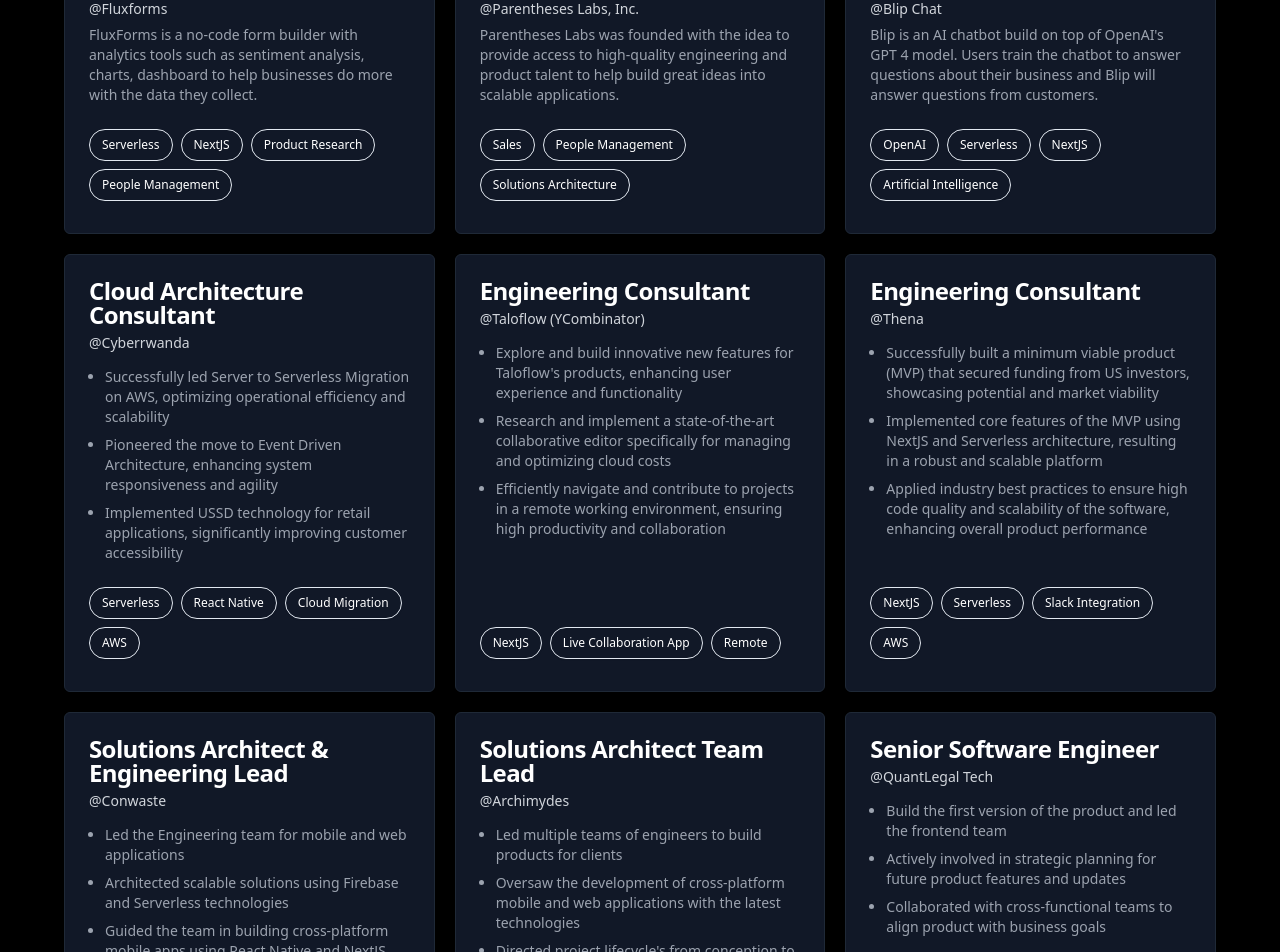
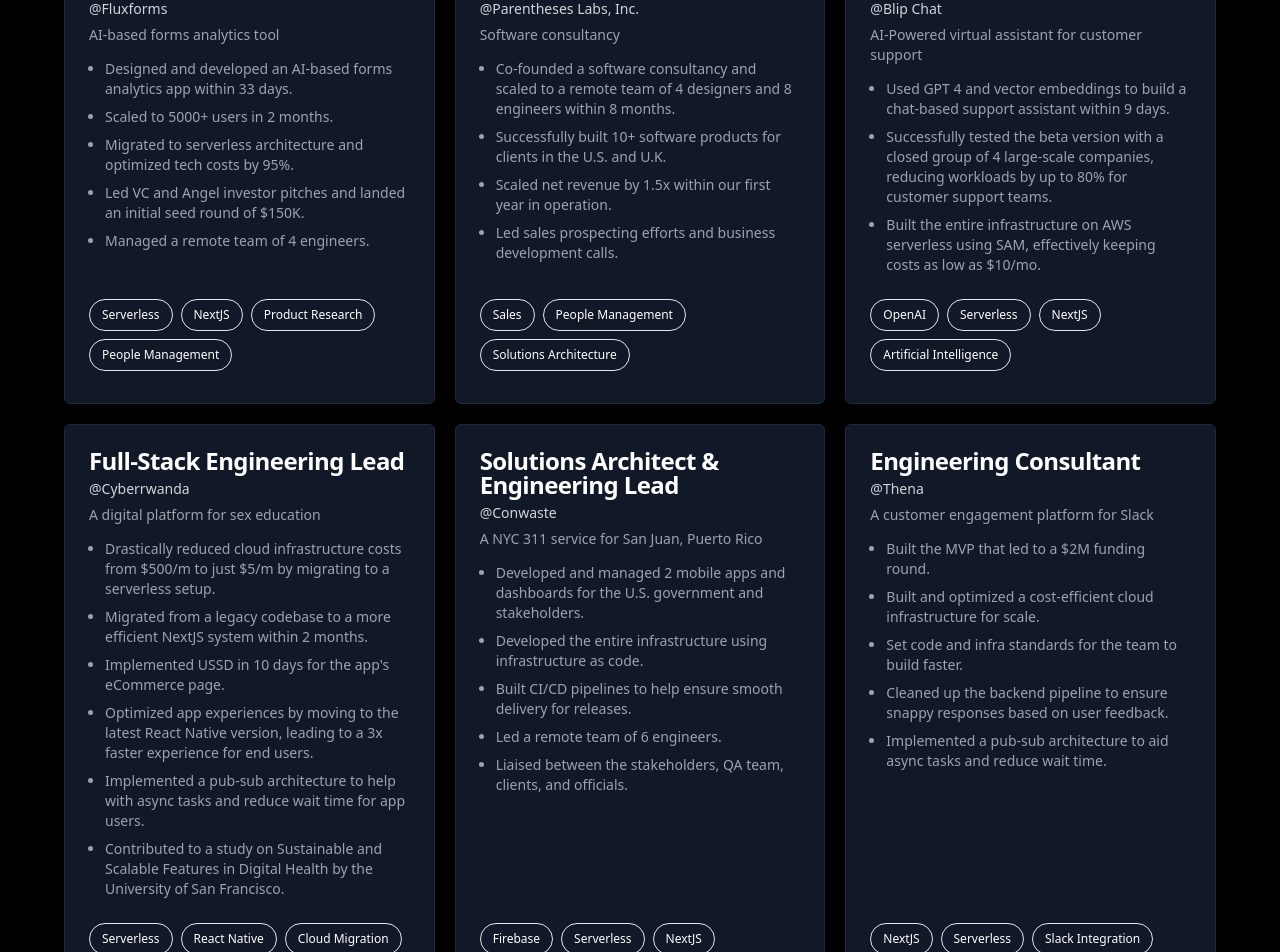
Before and after one commit to russdias/russdias, a Next.js app: page / in a window 1280 px wide. Shown: the part 720-1672 px from the top of the page. Built offline with nearby package versions, Linux system fonts and the light colour scheme.

Commit message:
Update package.json and Intro content.tsx
Signed-off-by: Russell Dias <russell.dias98@gmail.com>

```diff
--- a/src/modules/Experience/content.tsx
+++ b/src/modules/Experience/content.tsx
@@ -4,78 +4,105 @@
     {
       role: 'Head of Product, Co-Founder',
       company: 'Fluxforms',
-      description:
-        'FluxForms is a no-code form builder with analytics tools such as sentiment analysis, charts, dashboard to help businesses do more with the data they collect.',
+      description: 'AI-based forms analytics tool',
+      points: [
+        'Designed and developed an AI-based forms analytics app within 33 days.',
+        'Scaled to 5000+ users in 2 months.',
+        'Migrated to serverless architecture and optimized tech costs by 95%.',
+        'Led VC and Angel investor pitches and landed an initial seed round of $150K.',
+        'Managed a remote team of 4 engineers.',
+      ],
       skills: ['Serverless', 'NextJS', 'Product Research', 'People Management'],
       linkTo: 'https://fluxforms.xyz',
     },
     {
       role: 'Head of Engineering, Co-Founder',
       company: 'Parentheses Labs, Inc.',
-      description:
-        'Parentheses Labs was founded with the idea to provide access to high-quality engineering and product talent to help build great ideas into scalable applications.',
+      description: 'Software consultancy',
+      points: [
+        'Co-founded a software consultancy and scaled to a remote team of 4 designers and 8 engineers within 8 months.',
+        'Successfully built 10+ software products for clients in the U.S. and U.K.',
+        'Scaled net revenue by 1.5x within our first year in operation.',
+        'Led sales prospecting efforts and business development calls.',
+      ],
       skills: ['Sales', 'People Management', 'Solutions Architecture'],
       linkTo: 'https://www.linkedin.com/company/parentheses-labs',
     },
     {
       role: 'Head of Engineering, Co-Founder',
       company: 'Blip Chat',
-      description:
-        "Blip is an AI chatbot build on top of OpenAI's GPT 4 model. Users train the chatbot to answer questions about their business and Blip will answer questions from customers.",
+      description: 'AI-Powered virtual assistant for customer support',
+      points: [
+        'Used GPT 4 and vector embeddings to build a chat-based support assistant within 9 days.',
+        'Successfully tested the beta version with a closed group of 4 large-scale companies, reducing workloads by up to 80% for customer support teams.',
+        'Built the entire infrastructure on AWS serverless using SAM, effectively keeping costs as low as $10/mo.',
+      ],
       skills: ['OpenAI', 'Serverless', 'NextJS', 'Artificial Intelligence'],
       linkTo: 'https://www.linkedin.com/company/parentheses-labs',
     },
     {
-      role: 'Cloud Architecture Consultant',
+      role: 'Full-Stack Engineering Lead',
       company: 'Cyberrwanda',
+      description: 'A digital platform for sex education',
       points: [
-        'Successfully led Server to Serverless Migration on AWS, optimizing operational efficiency and scalability',
-        'Pioneered the move to Event Driven Architecture, enhancing system responsiveness and agility',
-        'Implemented USSD technology for retail applications, significantly improving customer accessibility',
+        'Drastically reduced cloud infrastructure costs from $500/m to just $5/m by migrating to a serverless setup.',
+        'Migrated from a legacy codebase to a more efficient NextJS system within 2 months.',
+        "Implemented USSD in 10 days for the app's eCommerce page.",
+        'Optimized app experiences by moving to the latest React Native version, leading to a 3x faster experience for end users.',
+        'Implemented a pub-sub architecture to help with async tasks and reduce wait time for app users.',
+        'Contributed to a study on Sustainable and Scalable Features in Digital Health by the University of San Francisco.',
       ],
       skills: ['Serverless', 'React Native', 'Cloud Migration', 'AWS'],
       linkTo: 'https://www.cyberrwanda.org',
     },
     {
+      role: 'Solutions Architect & Engineering Lead',
+      company: 'Conwaste',
+      description: 'A NYC 311 service for San Juan, Puerto Rico',
+      points: [
+        'Developed and managed 2 mobile apps and dashboards for the U.S. government and stakeholders.',
+        'Developed the entire infrastructure using infrastructure as code.',
+        'Built CI/CD pipelines to help ensure smooth delivery for releases.',
+        'Led a remote team of 6 engineers.',
+        'Liaised between the stakeholders, QA team, clients, and officials.',
+      ],
+      skills: ['Firebase', 'Serverless', 'NextJS', 'React Native'],
+      linkTo: 'https://www.conwastepr.com/en',
+    },
+    {
+      role: 'Engineering Consultant',
+      company: 'Thena',
+      description: 'A customer engagement platform for Slack',
+      points: [
+        'Built the MVP that led to a $2M funding round.',
+        'Built and optimized a cost-efficient cloud infrastructure for scale.',
+        'Set code and infra standards for the team to build faster.',
+        'Cleaned up the backend pipeline to ensure snappy responses based on user feedback.',
+        'Implemented a pub-sub architecture to aid async tasks and reduce wait time.',
+      ],
+      skills: ['NextJS', 'Serverless', 'Slack Integration', 'AWS'],
+      linkTo: 'https://www.thena.ai',
+    },
+    {
       role: 'Engineering Consultant',
       company: 'Taloflow (YCombinator)',
+      description: 'Cloud vendor evaluation tool',
       points: [
-        "Explore and build innovative new features for Taloflow's products, enhancing user experience and functionality",
-        'Research and implement a state-of-the-art collaborative editor specifically for managing and optimizing cloud costs',
-        'Efficiently navigate and contribute to projects in a remote working environment, ensuring high productivity and collaboration',
+        'Built a collaborative notion like editor for cloud cost estimations using NextJS and Slate.',
+        'Through research and feedback, optimized the interface leading to a 2x increase in editor performance.',
+        'Managed a team of 3 engineers remotely.',
       ],
       skills: ['NextJS', 'Live Collaboration App', 'Remote'],
       linkTo: 'https://www.taloflow.ai',
     },
     {
-      role: 'Engineering Consultant',
-      company: 'Thena',
-      points: [
-        'Successfully built a minimum viable product (MVP) that secured funding from US investors, showcasing potential and market viability',
-        'Implemented core features of the MVP using NextJS and Serverless architecture, resulting in a robust and scalable platform',
-        'Applied industry best practices to ensure high code quality and scalability of the software, enhancing overall product performance',
-      ],
-      skills: ['NextJS', 'Serverless', 'Slack Integration', 'AWS'],
-      linkTo: 'https://www.thena.ai',
-    },
-    {
-      role: 'Solutions Architect & Engineering Lead',
-      company: 'Conwaste',
-      points: [
-        'Led the Engineering team for mobile and web applications',
-        'Architected scalable solutions using Firebase and Serverless technologies',
-        'Guided the team in building cross-platform mobile apps using React Native and NextJS',
-      ],
-      skills: ['Firebase', 'Serverless', 'NextJS', 'React Native'],
-      linkTo: 'https://www.conwastepr.com/en',
-    },
-    {
       role: 'Solutions Architect Team Lead',
       company: 'Archimydes',
+      description: 'SF-based software consultancy',
       points: [
-        'Led multiple teams of engineers to build products for clients',
-        'Oversaw the development of cross-platform mobile and web applications with the latest technologies',
-        "Directed project lifecycle's from conception to deployment for various client solutions",
+        'Worked as a solution architect for multiple projects handling infrastructure.',
+        'Worked as an engineering lead doing code reviews, customer onboarding, and client requirement checks.',
+        'Built internal app templates for scalability, security, and performance.',
       ],
       skills: ['React', 'React Native', 'NodeJS', 'Firebase', 'AWS'],
       linkTo: 'https://archimydes.dev',
@@ -83,10 +110,12 @@
     {
       role: 'Senior Software Engineer',
       company: 'QuantLegal Tech',
+      description: 'VC facilitator application',
       points: [
-        'Build the first version of the product and led the frontend team',
-        'Actively involved in strategic planning for future product features and updates',
-        'Collaborated with cross-functional teams to align product with business goals',
+        'Worked with the frontend team to build the admin apps and dashboards.',
+        'Migrated a legacy create-react-app JavaScript codebase to a NextJS Typescript app.',
+        'Built server-side rendered dashboards for the app.',
+        'Built a scalable and extensible design system.',
       ],
       skills: ['NextJS', 'TypeScript Migration', 'Serverless'],
       linkTo: 'https://quantlegaltech.com',
--- a/src/modules/Intro/content.tsx
+++ b/src/modules/Intro/content.tsx
@@ -3,7 +3,7 @@
 const content = {
   header: 'Russell Dias',
   description:
-    'Senior product and engineering professional with 6+ years of experience. Currently, I’m a full-stack engineering lead at YLabs, heading serverless efforts and optimizing cloud infrastructure costs. I’m also a serial tech founder with three scalable startups, including Fluxforms (an AI-based forms analytics tool), Parentheses Labs (a software consultancy), and Blip Chat (an AI-powered virtual assistant).',
+    'Senior product and engineering professional with 6+ years of experience. Currently, I\'m a full-stack engineering lead at YLabs, heading serverless efforts and optimizing cloud infrastructure costs. I\'m also a serial tech founder with three scalable startups, including Fluxforms (an AI-based forms analytics tool), Parentheses Labs (a software consultancy), and Blip Chat (an AI-powered virtual assistant).',
   roles: [
     {
       title: 'Tech Founder',
```
Also changed, not shown: package.json (line endings or trailing spaces).
